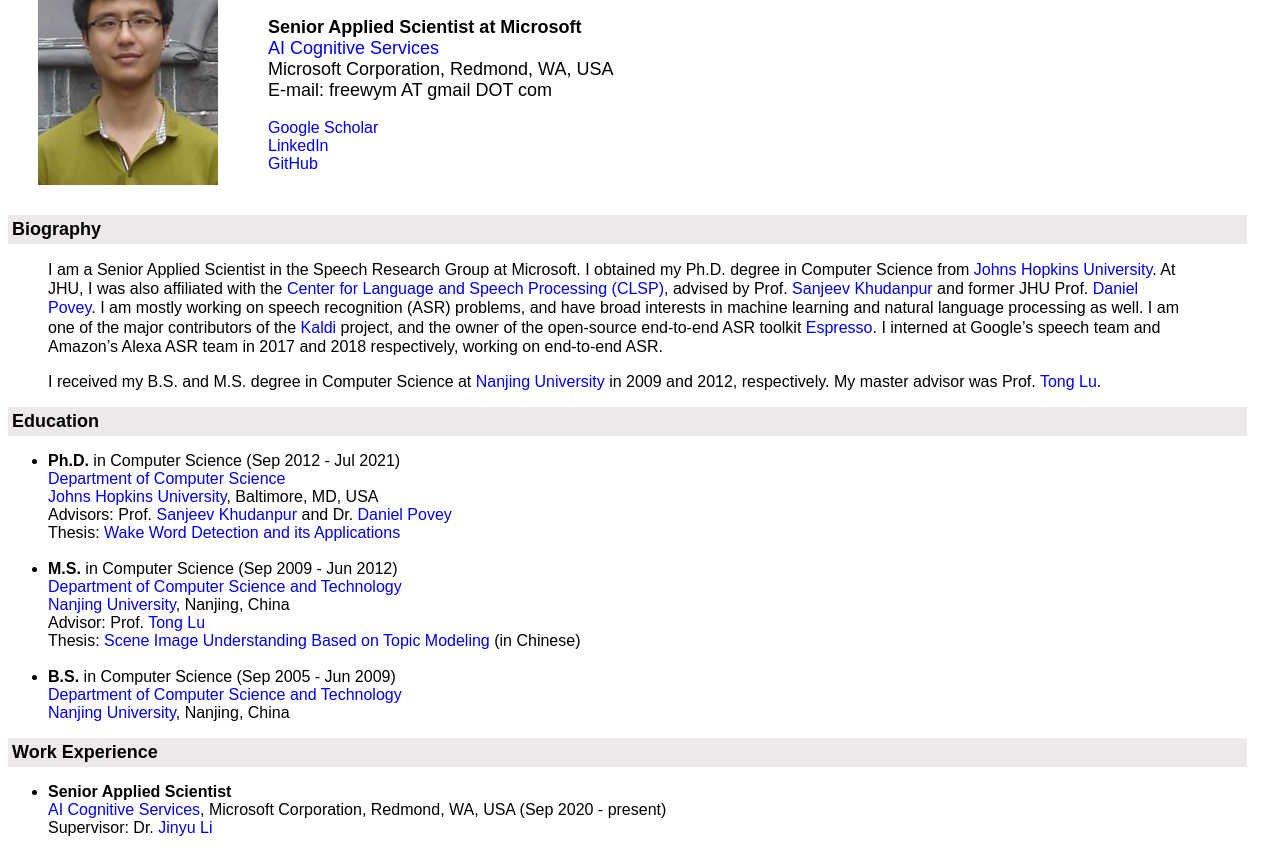
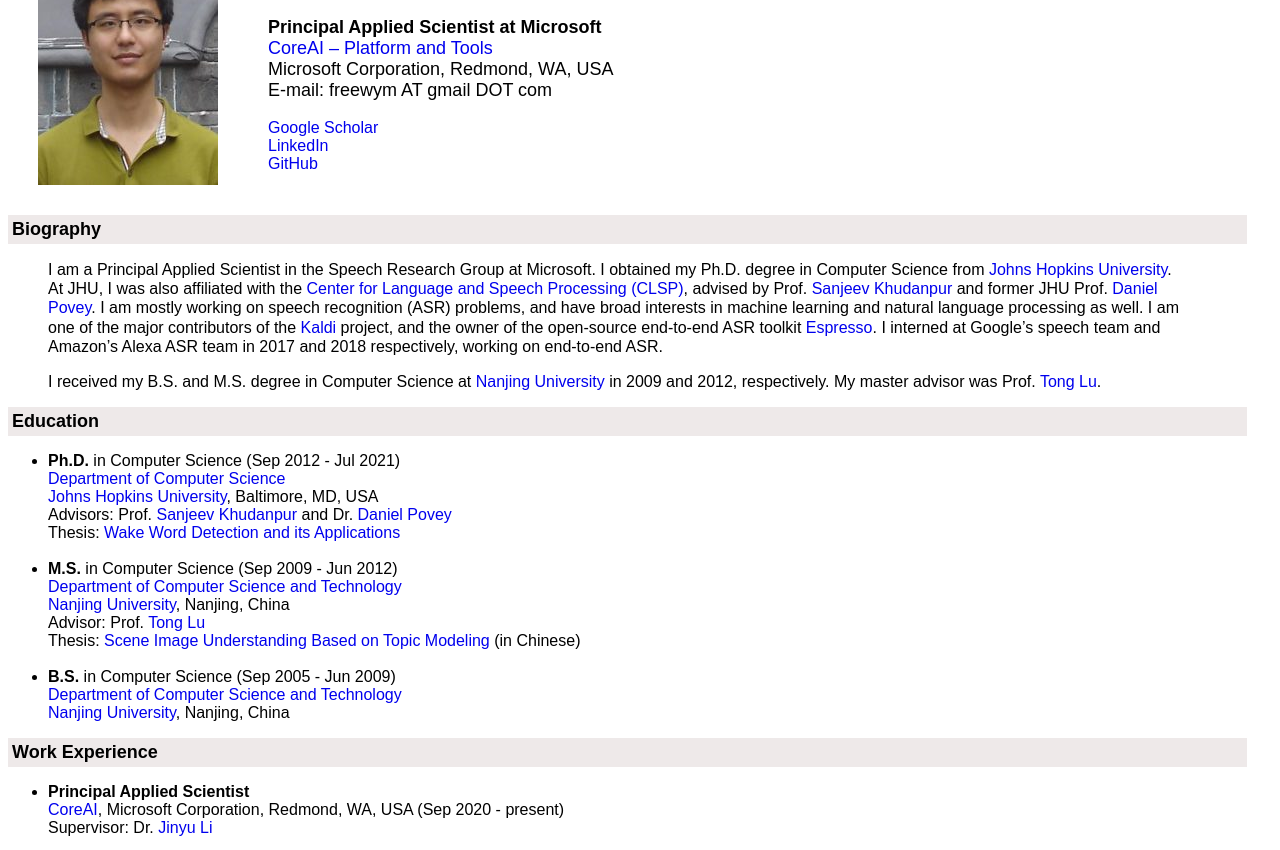
Before and after one commit to freewym/freewym.github.io, a plain HTML site: page index.html in a window 1280 px wide. Shown: the part 98-948 px from the top of the page. Drawn offline with Linux system fonts and the light colour scheme.

Commit message:
update bio

```diff
--- a/index.html
+++ b/index.html
@@ -19,10 +19,10 @@ a    {text-decoration: none;}
     <font size="6"><b>Yiming Wang (王一鸣)</b></font>
 
 	<br><br>
-   <b> <font face="Arial" size="4">Senior Applied Scientist at Microsoft <br>
+   <b> <font face="Arial" size="4">Principal Applied Scientist at Microsoft <br>
    </font></b><font face="Arial" size="4">
 
-    <a href="https://azure.microsoft.com/en-us/services/cognitive-services/" target="_blank">AI Cognitive Services</a><br>
+    <a href="https://blogs.microsoft.com/blog/2025/01/13/introducing-core-ai-platform-and-tools/" target="_blank">CoreAI – Platform and Tools</a><br>
     Microsoft Corporation, Redmond, WA, USA<br>
     E-mail: freewym AT gmail DOT com<br>
     </font>
@@ -47,7 +47,7 @@ a    {text-decoration: none;}
 
 <li>
 <p>
-I am a Senior Applied Scientist in the Speech Research Group at Microsoft. I obtained my Ph.D. degree in Computer Science from <a href="https://www.jhu.edu/" target="_blank">Johns Hopkins University</a>.
+I am a Principal Applied Scientist in the Speech Research Group at Microsoft. I obtained my Ph.D. degree in Computer Science from <a href="https://www.jhu.edu/" target="_blank">Johns Hopkins University</a>.
 At JHU, I was also affiliated with the <a href="https://www.clsp.jhu.edu/" target="_blank">Center for Language and Speech Processing (CLSP)</a>, advised by
 Prof. <a href="https://www.clsp.jhu.edu/faculty-pages/sanjeev/" target="_blank">Sanjeev Khudanpur</a> and former JHU Prof. <a href="https://www.danielpovey.com" target="_blank">Daniel Povey</a>.
 I am mostly working on speech recognition (ASR) problems, and have broad interests in machine learning and natural language processing as well.
@@ -112,8 +112,8 @@ Thesis: <a href="http://cdmd.cnki.com.cn/Article/CDMD-10284-1012376748.htm" targ
 
 <font size="3">
 <ul>
-<li><b>Senior Applied Scientist</b> <br>
- <a href="https://azure.microsoft.com/en-us/services/cognitive-services/" target="_blank">AI Cognitive Services</a>, Microsoft Corporation, Redmond, WA, USA
+<li><b>Principal Applied Scientist</b> <br>
+ <a href="https://blogs.microsoft.com/blog/2025/01/13/introducing-core-ai-platform-and-tools/" target="_blank">CoreAI</a>, Microsoft Corporation, Redmond, WA, USA
 (Sep 2020 - present)  <br>
 Supervisor: Dr. <a href="https://research.microsoft.com/en-us/people/jinyli/" target="_blank">Jinyu Li</a>
 </li>
```
